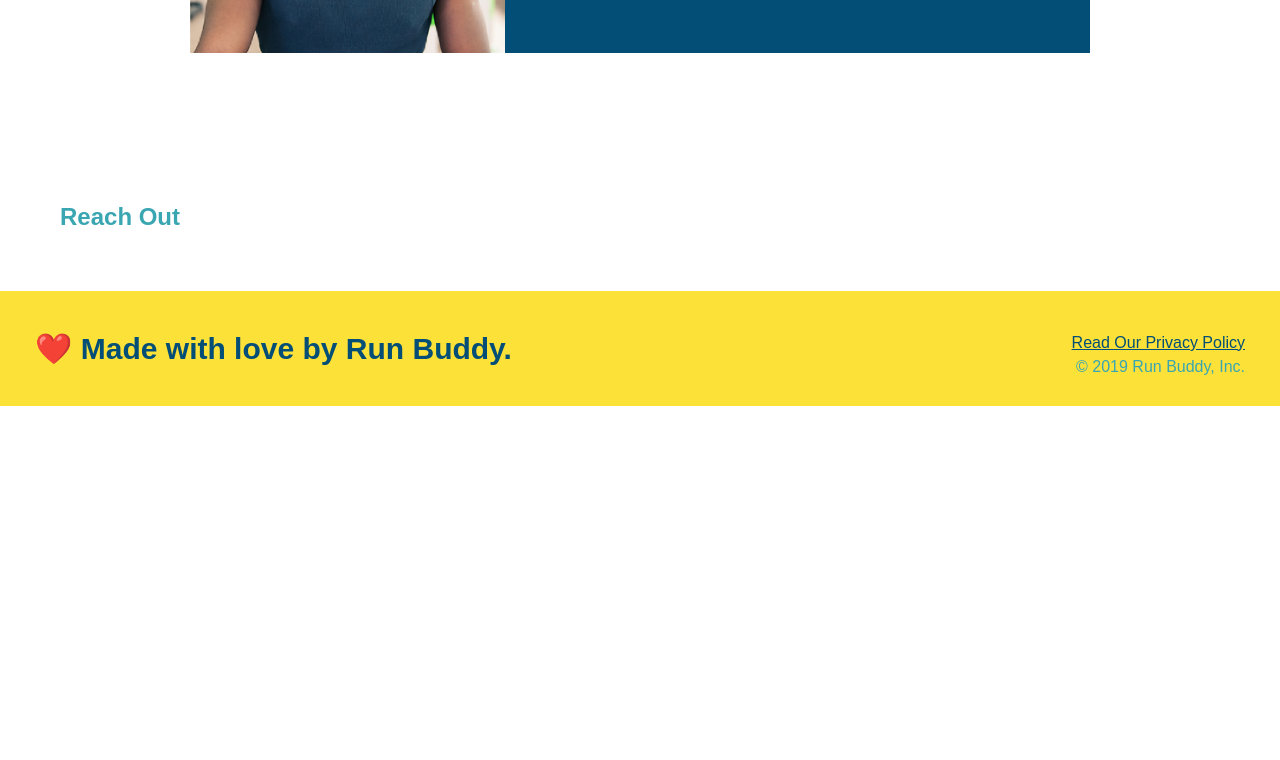
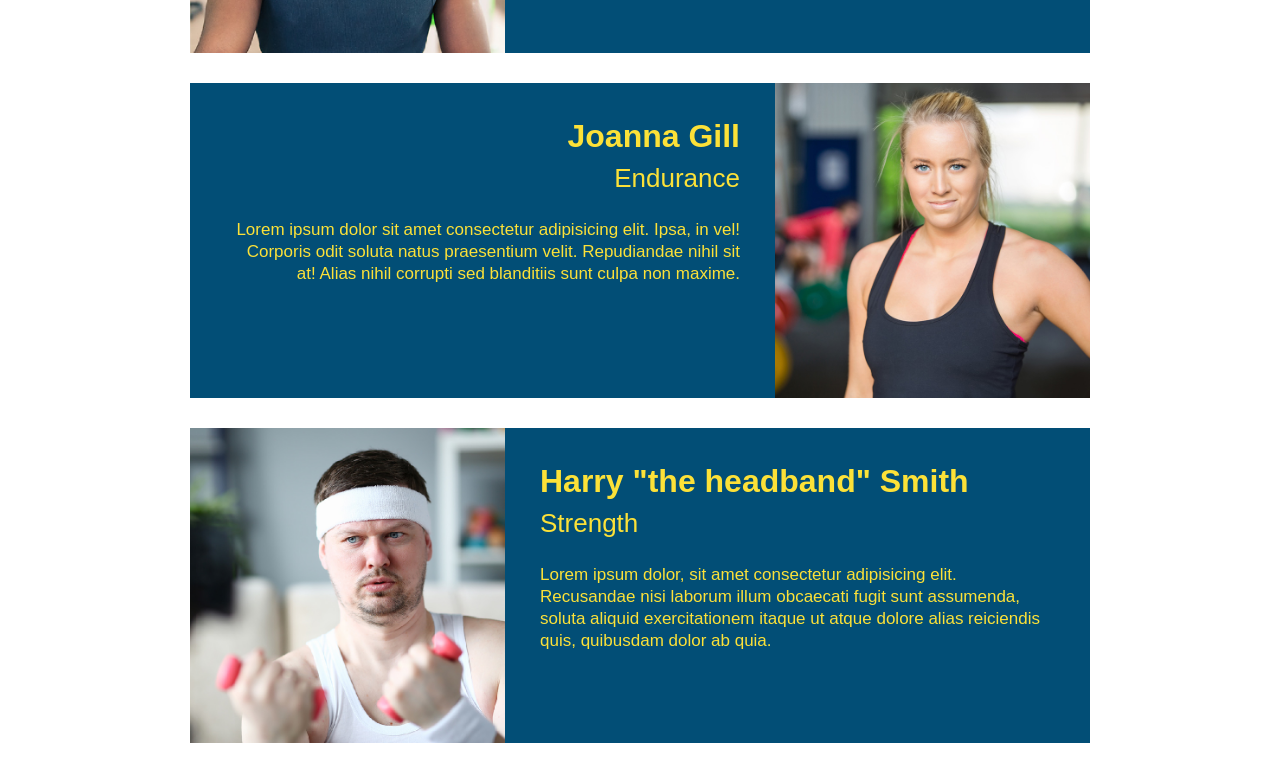
Before and after one commit to brynne-eastman/run-buddy, a plain HTML site: page index.html in a window 1280 px wide. Shown: the part 2720-3480 px from the top of the page. Before the commit the page ends 3126 px from the top, so only its background shows below. Drawn offline with Linux system fonts and the light colour scheme.

Commit message:
added the rest of the trainers in index.html

```diff
--- a/index.html
+++ b/index.html
@@ -120,6 +120,30 @@
                     </p>
                 </div>
             </article>
+
+            <!--second trainer bio-->
+            <article class="trainer">
+                <div class="trainer-bio text-right">
+                    <h3>Joanna Gill</h3>
+                    <h4>Endurance</h4>
+                    <p>
+                        Lorem ipsum dolor sit amet consectetur adipisicing elit. Ipsa, in vel! Corporis odit soluta natus praesentium velit. Repudiandae nihil sit at! Alias nihil corrupti sed blanditiis sunt culpa non maxime.
+                    </p>
+                </div>
+                <img src="./assets/images/trainer-2.jpg" alt="Joanna Gill cooling off after a workout" />
+            </article>
+
+            <!--third trainer bio-->
+            <article class="trainer">
+                <img src="./assets/images/trainer-3.jpg" alt="Harry Smith wearing a headband and lifting comically small pink weights" />
+                <div class="trainer-bio text-left">
+                    <h3>Harry "the headband" Smith</h3>
+                    <h4>Strength</h4>
+                    <p>
+                        Lorem ipsum dolor, sit amet consectetur adipisicing elit. Recusandae nisi laborum illum obcaecati fugit sunt assumenda, soluta aliquid exercitationem itaque ut atque dolore alias reiciendis quis, quibusdam dolor ab quia.
+                    </p>
+                </div>
+            </article>
         </section>
 
         <!-- "reach out" section-->
```
